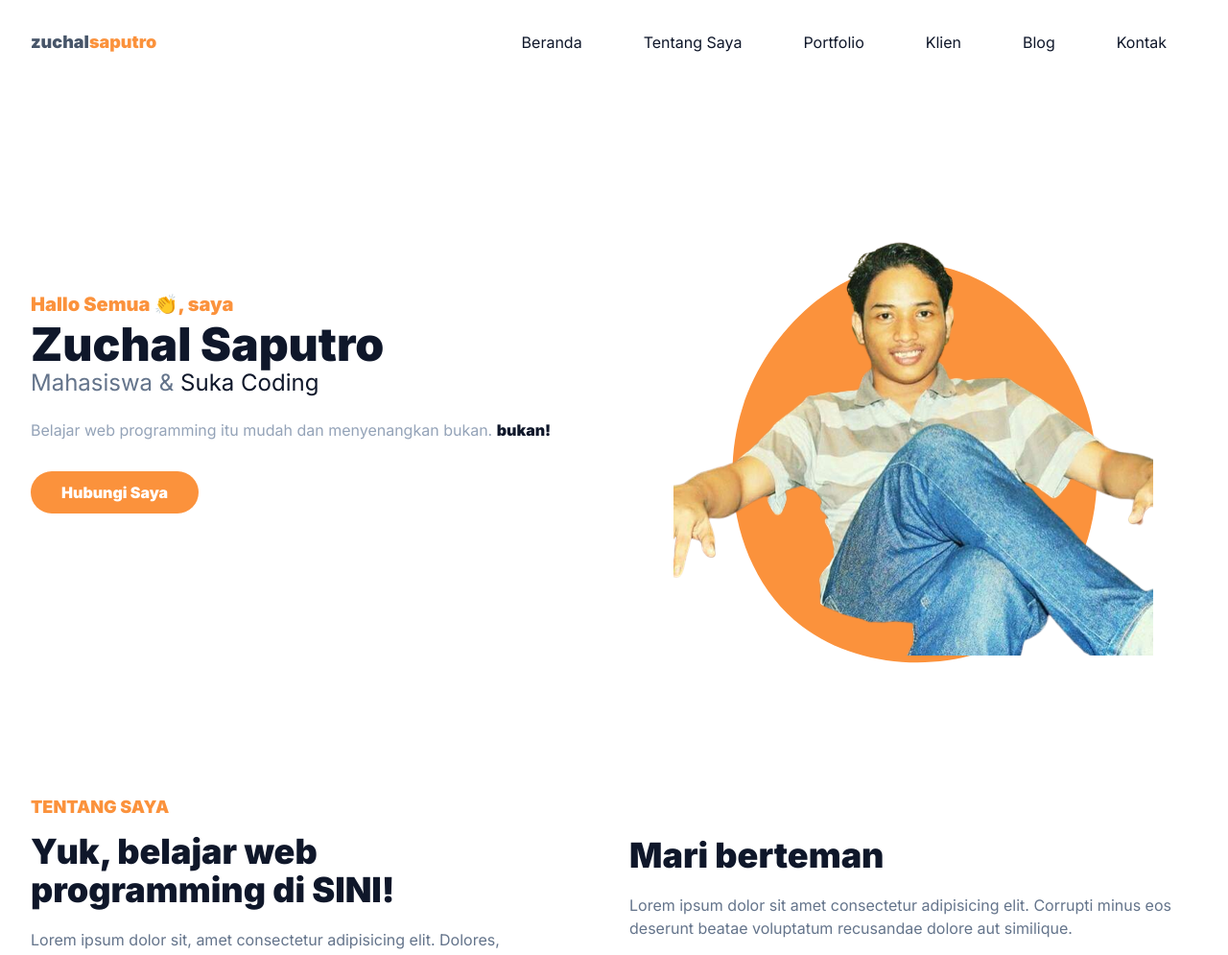
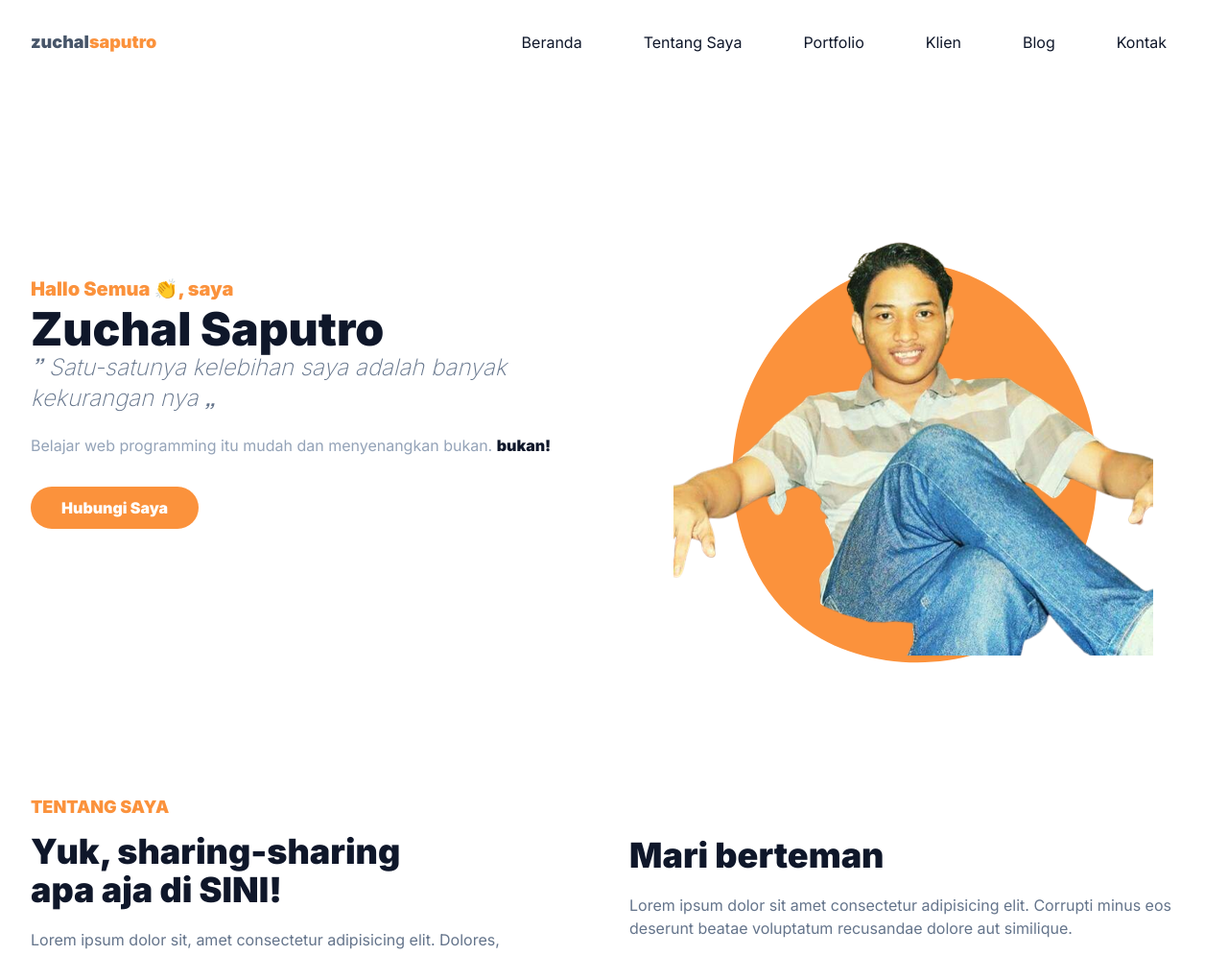
Before and after one commit to zuchals/myportfolio-zuchal.github.io, a website: page index.html in a window 1280 px wide. Shown: the top 995 px of the page at 96% size. Drawn offline with Linux system fonts and the light colour scheme.

Commit message:
fixed styles

```diff
--- a/index.html
+++ b/index.html
@@ -52,7 +52,7 @@
                     </nav>
                 </div>
             </div>
-        </div>
+        </div></blockquote></blockquote>
     </header>
     <!-- Header Akhir -->
 
@@ -62,7 +62,7 @@
             <div class="flex flex-wrap">
                 <div class="self-center w-full px-4 lg:w-1/2">
                     <h1 class="text-base font-semibold text-primary md:text-xl">Hallo Semua 👏, saya <span class="block mt-1 text-4xl font-bold text-dark lg:text-5xl">Zuchal Saputro</span> </h1>
-                    <h2 class="mb-5 text-lg font-medium text-slate-500 lg:text-2xl">Mahasiswa & <span class="text-dark">Suka Coding</span></h2>
+                    <blockquote class="mb-5 text-lg italic font-thin leading-relaxed text-slate-500 lg:text-2xl">🙷 Satu-satunya kelebihan saya adalah banyak kekurangan nya 🙸</blockquote>
                     <p class="mb-10 font-medium leading-relaxed text-slate-400">Belajar web programming itu mudah dan menyenangkan bukan. <span class="font-bold text-dark">bukan!</span></p>
                     <a href="#" class="px-8 py-3 text-base font-semibold text-white transition duration-300 ease-in-out rounded-full bg-primary hover:shadow-lg hover:opacity-80">Hubungi Saya</a>
                 </div>
@@ -88,7 +88,7 @@
             <div class="flex flex-wrap">
                 <div class="w-full px-4 mb-10 lg:w-1/2">
                     <h4 class="mb-3 text-lg font-bold uppercase text-primary">Tentang Saya</h4>
-                    <h2 class="max-w-md mb-5 text-3xl font-bold text-dark lg:text-4xl">Yuk, belajar web programming di SINI!</h2>
+                    <h2 class="max-w-md mb-5 text-3xl font-bold text-dark lg:text-4xl">Yuk, sharing-sharing apa aja di SINI!</h2>
                     <p class="max-w-xl text-base font-medium text-slate-500">Lorem ipsum dolor sit, amet consectetur adipisicing elit. Dolores, voluptatibus modi. A labore provident eum praesentium autem maxime temporibus molestias?</p>
                 </div>
                 <div class="w-full px-4 lg:w-1/2">
```
Also changed, not shown: dist/styles.css.
